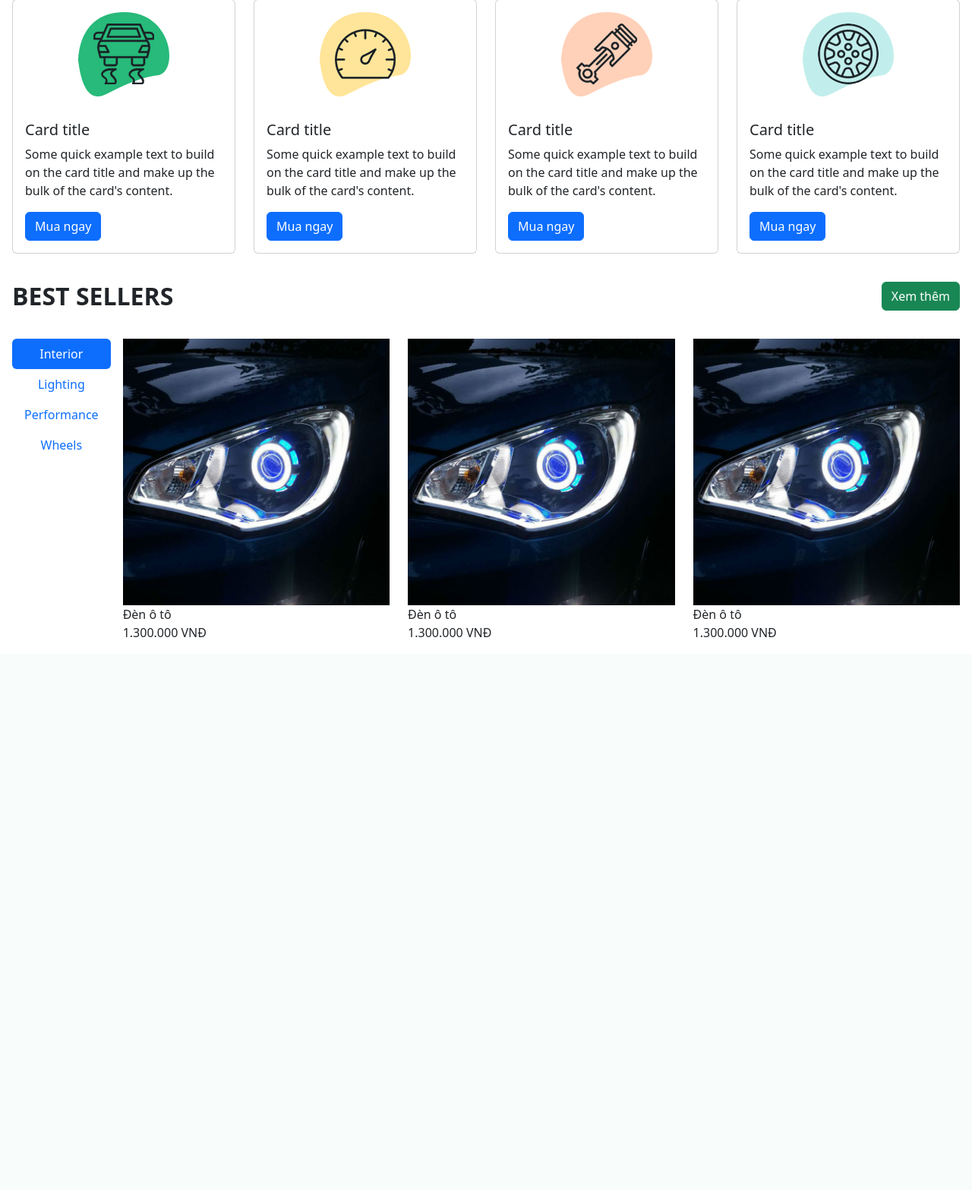
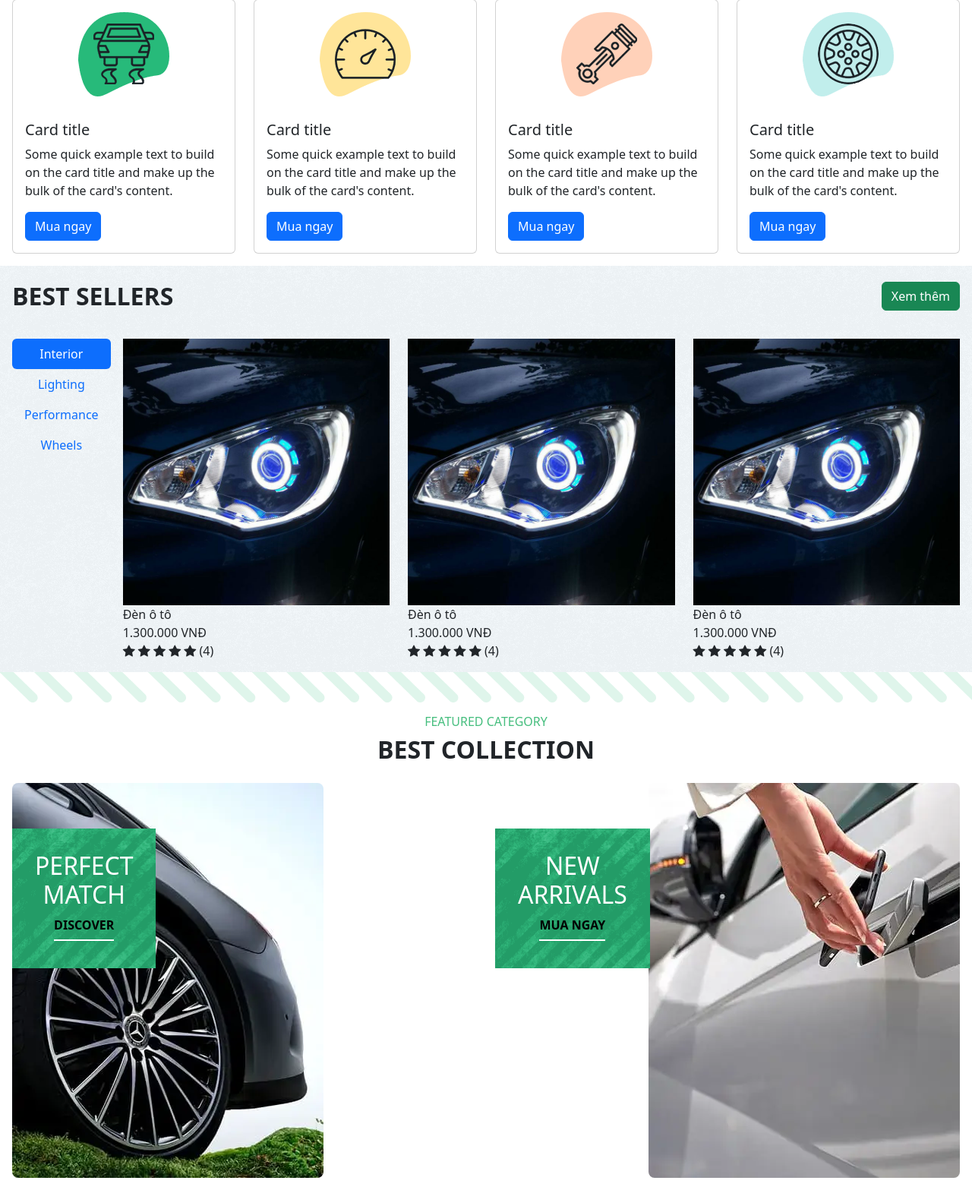
Before and after one commit to trungkhiem1412z/du_an_1, a PHP site: page / in a window 1280 px wide. Shown: the part 927-2494 px from the top of the page at 76% size. Before the commit the page ends 1766 px from the top, so only its background shows below. Run offline with PHP 8.4, Linux system fonts and the light colour scheme.

Commit message:
update 1h53

```diff
--- a/index.html
+++ b/index.html
@@ -218,15 +218,17 @@
         <!-- Top bán chạy -->
         <div class="best-sellers">
             <div class="d-flex align-items-center p-3 best-sellers-k">
-                <div>
+                <div class="margin-k">
                     <span class="text-uppercase fw-bold fs-2">Best Sellers</span>
                 </div>
                 <div>
                     <a href="#" class="btn btn-success">Xem thêm</a>
                 </div>
             </div>
-            <div class="d-flex align-items-start p-3">
-                <div class="nav flex-column nav-pills me-3" id="v-pills-tab" role="tablist" aria-orientation="vertical">
+            <!-- Tabs menu -->
+            <div class="d-flex align-items-start p-3 tabs-k">
+                <div class="nav flex-column nav-pills nav-pills-k me-3" id="v-pills-tab" role="tablist"
+                    aria-orientation="vertical">
                     <button class="nav-link active" id="v-pills-home-tab" data-bs-toggle="pill"
                         data-bs-target="#v-pills-home" type="button" role="tab" aria-controls="v-pills-home"
                         aria-selected="true">Interior</button>
@@ -251,7 +253,14 @@
                                 </div>
                                 <div class="name-sp">Đèn ô tô</div>
                                 <div class="price-sp">1.300.000 VNĐ</div>
-                                <div class="start-sp"></div>
+                                <div class="start-sp">
+                                    <i class="bi bi-star-fill"></i>
+                                    <i class="bi bi-star-fill"></i>
+                                    <i class="bi bi-star-fill"></i>
+                                    <i class="bi bi-star-fill"></i>
+                                    <i class="bi bi-star-fill"></i>
+                                    (4)
+                                </div>
                             </div>
                             <div class="col-4">
                                 <div class="thumnail-sp">
@@ -259,7 +268,14 @@
                                 </div>
                                 <div class="name-sp">Đèn ô tô</div>
                                 <div class="price-sp">1.300.000 VNĐ</div>
-                                <div class="start-sp"></div>
+                                <div class="start-sp">
+                                    <i class="bi bi-star-fill"></i>
+                                    <i class="bi bi-star-fill"></i>
+                                    <i class="bi bi-star-fill"></i>
+                                    <i class="bi bi-star-fill"></i>
+                                    <i class="bi bi-star-fill"></i>
+                                    (4)
+                                </div>
                             </div>
                             <div class="col-4">
                                 <div class="thumnail-sp">
@@ -267,7 +283,14 @@
                                 </div>
                                 <div class="name-sp">Đèn ô tô</div>
                                 <div class="price-sp">1.300.000 VNĐ</div>
-                                <div class="start-sp"></div>
+                                <div class="start-sp">
+                                    <i class="bi bi-star-fill"></i>
+                                    <i class="bi bi-star-fill"></i>
+                                    <i class="bi bi-star-fill"></i>
+                                    <i class="bi bi-star-fill"></i>
+                                    <i class="bi bi-star-fill"></i>
+                                    (4)
+                                </div>
                             </div>
                         </div>
                     </div>
@@ -281,7 +304,14 @@
                                 </div>
                                 <div class="name-sp">Đèn ô tô</div>
                                 <div class="price-sp">1.300.000 VNĐ</div>
-                                <div class="start-sp"></div>
+                                <div class="start-sp">
+                                    <i class="bi bi-star-fill"></i>
+                                    <i class="bi bi-star-fill"></i>
+                                    <i class="bi bi-star-fill"></i>
+                                    <i class="bi bi-star-fill"></i>
+                                    <i class="bi bi-star-fill"></i>
+                                    (4)
+                                </div>
                             </div>
                             <div class="col-4">
                                 <div class="thumnail-sp">
@@ -289,7 +319,14 @@
                                 </div>
                                 <div class="name-sp">Đèn ô tô</div>
                                 <div class="price-sp">1.300.000 VNĐ</div>
-                                <div class="start-sp"></div>
+                                <div class="start-sp">
+                                    <i class="bi bi-star-fill"></i>
+                                    <i class="bi bi-star-fill"></i>
+                                    <i class="bi bi-star-fill"></i>
+                                    <i class="bi bi-star-fill"></i>
+                                    <i class="bi bi-star-fill"></i>
+                                    (4)
+                                </div>
                             </div>
                             <div class="col-4">
                                 <div class="thumnail-sp">
@@ -297,7 +334,14 @@
                                 </div>
                                 <div class="name-sp">Đèn ô tô</div>
                                 <div class="price-sp">1.300.000 VNĐ</div>
-                                <div class="start-sp"></div>
+                                <div class="start-sp">
+                                    <i class="bi bi-star-fill"></i>
+                                    <i class="bi bi-star-fill"></i>
+                                    <i class="bi bi-star-fill"></i>
+                                    <i class="bi bi-star-fill"></i>
+                                    <i class="bi bi-star-fill"></i>
+                                    (4)
+                                </div>
                             </div>
                         </div>
                     </div>
@@ -311,7 +355,14 @@
                                 </div>
                                 <div class="name-sp">Đèn ô tô</div>
                                 <div class="price-sp">1.300.000 VNĐ</div>
-                                <div class="start-sp"></div>
+                                <div class="start-sp">
+                                    <i class="bi bi-star-fill"></i>
+                                    <i class="bi bi-star-fill"></i>
+                                    <i class="bi bi-star-fill"></i>
+                                    <i class="bi bi-star-fill"></i>
+                                    <i class="bi bi-star-fill"></i>
+                                    (4)
+                                </div>
                             </div>
                             <div class="col-4">
                                 <div class="thumnail-sp">
@@ -319,7 +370,14 @@
                                 </div>
                                 <div class="name-sp">Đèn ô tô</div>
                                 <div class="price-sp">1.300.000 VNĐ</div>
-                                <div class="start-sp"></div>
+                                <div class="start-sp">
+                                    <i class="bi bi-star-fill"></i>
+                                    <i class="bi bi-star-fill"></i>
+                                    <i class="bi bi-star-fill"></i>
+                                    <i class="bi bi-star-fill"></i>
+                                    <i class="bi bi-star-fill"></i>
+                                    (4)
+                                </div>
                             </div>
                             <div class="col-4">
                                 <div class="thumnail-sp">
@@ -327,7 +385,14 @@
                                 </div>
                                 <div class="name-sp">Đèn ô tô</div>
                                 <div class="price-sp">1.300.000 VNĐ</div>
-                                <div class="start-sp"></div>
+                                <div class="start-sp">
+                                    <i class="bi bi-star-fill"></i>
+                                    <i class="bi bi-star-fill"></i>
+                                    <i class="bi bi-star-fill"></i>
+                                    <i class="bi bi-star-fill"></i>
+                                    <i class="bi bi-star-fill"></i>
+                                    (4)
+                                </div>
                             </div>
                         </div>
                     </div>
@@ -341,7 +406,14 @@
                                 </div>
                                 <div class="name-sp">Đèn ô tô</div>
                                 <div class="price-sp">1.300.000 VNĐ</div>
-                                <div class="start-sp"></div>
+                                <div class="start-sp">
+                                    <i class="bi bi-star-fill"></i>
+                                    <i class="bi bi-star-fill"></i>
+                                    <i class="bi bi-star-fill"></i>
+                                    <i class="bi bi-star-fill"></i>
+                                    <i class="bi bi-star-fill"></i>
+                                    (4)
+                                </div>
                             </div>
                             <div class="col-4">
                                 <div class="thumnail-sp">
@@ -349,7 +421,14 @@
                                 </div>
                                 <div class="name-sp">Đèn ô tô</div>
                                 <div class="price-sp">1.300.000 VNĐ</div>
-                                <div class="start-sp"></div>
+                                <div class="start-sp">
+                                    <i class="bi bi-star-fill"></i>
+                                    <i class="bi bi-star-fill"></i>
+                                    <i class="bi bi-star-fill"></i>
+                                    <i class="bi bi-star-fill"></i>
+                                    <i class="bi bi-star-fill"></i>
+                                    (4)
+                                </div>
                             </div>
                             <div class="col-4">
                                 <div class="thumnail-sp">
@@ -357,8 +436,50 @@
                                 </div>
                                 <div class="name-sp">Đèn ô tô</div>
                                 <div class="price-sp">1.300.000 VNĐ</div>
-                                <div class="start-sp"></div>
+                                <div class="start-sp">
+                                    <i class="bi bi-star-fill"></i>
+                                    <i class="bi bi-star-fill"></i>
+                                    <i class="bi bi-star-fill"></i>
+                                    <i class="bi bi-star-fill"></i>
+                                    <i class="bi bi-star-fill"></i>
+                                    (4)
+                                </div>
                             </div>
+                        </div>
+                    </div>
+                </div>
+            </div>
+        </div>
+        <div class="mt-0 bg-img-1"></div>
+
+        <!-- New -->
+        <div class="best-collection">
+            <div class="title-top">
+                <div>
+                    <h4>Featured category</h4>
+                </div>
+                <div>
+                    <h2>Best collection</h2>
+                </div>
+            </div>
+            <div class="content p-3">
+                <div class="row">
+                    <div class="col-12 col-sm-12 col-md-6 position-relative">
+                        <div class="img text-start">
+                            <img class="rounded-3" src="images/collection-img1.webp" alt="">
+                        </div>
+                        <div class="detail detail-1 position-absolute">
+                            <h2>perfect <br> match</h2>
+                            <a href="#" class="link">Discover</a>
+                        </div>
+                    </div>
+                    <div class="col-12 col-sm-12 col-md-6 position-relative">
+                        <div class="img text-end">
+                            <img class="rounded-3" src="images/collection-img2.webp" alt="">
+                        </div>
+                        <div class="detail detail-2 position-absolute">
+                            <h2>new <br> arrivals</h2>
+                            <a href="#" class="link">Mua ngay</a>
                         </div>
                     </div>
                 </div>
--- a/scss/main.scss
+++ b/scss/main.scss
@@ -19,9 +19,25 @@
             }
 
             .navbar-right {
+                margin-right: 10px;
+
                 ul {
                     gap: 0.8rem;
                     flex-direction: row;
+                }
+            }
+        }
+    }
+
+    @include media-breakpoint-up(md) {
+        .navbar {
+            .container-fluid {
+                .navbar-brand {
+                    margin-left: -5.8rem;
+                }
+
+                .navbar-right {
+                    margin-right: 0;
                 }
             }
         }
@@ -33,36 +49,128 @@
 
     // best sellers
     .best-sellers {
+        background: url("../images/bg-ptrn1.png");
+
         .best-sellers-k {
             flex-direction: column;
             justify-content: center;
+
+            .margin-k {
+                margin-bottom: 0.5rem;
+            }
         }
-    }
 
+        .tabs-k {
+            flex-direction: column;
+            justify-content: center;
 
+            .nav-pills-k {
+                flex-direction: row !important;
+                margin-right: 0;
+                margin-bottom: 1rem;
+                width: 100%;
+                justify-content: space-evenly;
+            }
+        }
 
-}
+        @include media-breakpoint-up(md) {
+            .best-sellers-k {
+                flex-direction: row;
+                justify-content: space-between;
 
-// Min-width 768px
-@include media-breakpoint-up(md) {
+                .margin-k {
+                    margin-bottom: 0;
+                }
+            }
 
-    .header {
-        .navbar {
-            .container-fluid {
-                .navbar-brand {
-                    margin-left: -5.8rem;
+            .tabs-k {
+                flex-direction: row;
+
+                // menu tabs
+                .nav-pills-k {
+                    width: auto;
+                    flex-direction: column !important;
+                    margin-bottom: 0;
                 }
             }
         }
     }
 
-    .content {
-        .best-sellers {
-            .best-sellers-k {
-                flex-direction: row;
-                justify-content: space-between;
+    .bg-img-1 {
+        height: 40px;
+        background: url("../images/bg1-1.png");
+    }
+
+    // best collection
+    .best-collection {
+        margin-top: 1rem;
+
+        .title-top {
+            text-transform: uppercase;
+            display: flex;
+            flex-direction: column;
+            text-align: center;
+
+            div {
+                h4 {
+                    font-size: 1rem;
+                    color: #46BE7E;
+                }
+
+                h2 {
+                    font-weight: bold;
+                }
             }
         }
+
+        .content {
+            .text-start {
+                text-align: left !important;
+            }
+
+            .text-end {
+                text-align: right !important;
+            }
+
+            .detail {
+                background: url("../images/bg-ptrn2.png") no-repeat #27ba7a;
+                padding: 30px 30px 45px;
+
+                h2 {
+                    text-transform: uppercase;
+                    color: #fff;
+                }
+
+                .link {
+                    text-decoration: none;
+                    color: #000;
+                    position: relative;
+                    font-weight: 600;
+                    text-transform: uppercase;
+                }
+
+                .link:after {
+                    content: '';
+                    height: 2px;
+                    width: 100%;
+                    left: 0;
+                    bottom: -10px;
+                    background-color: #fff;
+                    position: absolute;
+                    display: block;
+                }
+            }
+
+            .detail-1 {
+                top: 60px;
+                text-align: center;
+            }
+
+            .detail-2 {
+                top: 60px;
+                text-align: center;
+            }
+
+        }
     }
-
 }
```
Also changed, not shown: css/main.css, images/bg-ptrn1.png (added), images/bg-ptrn2.png (added), images/bg1-1.png (added), images/collection-img1.webp (added), images/collection-img2.webp (added).
